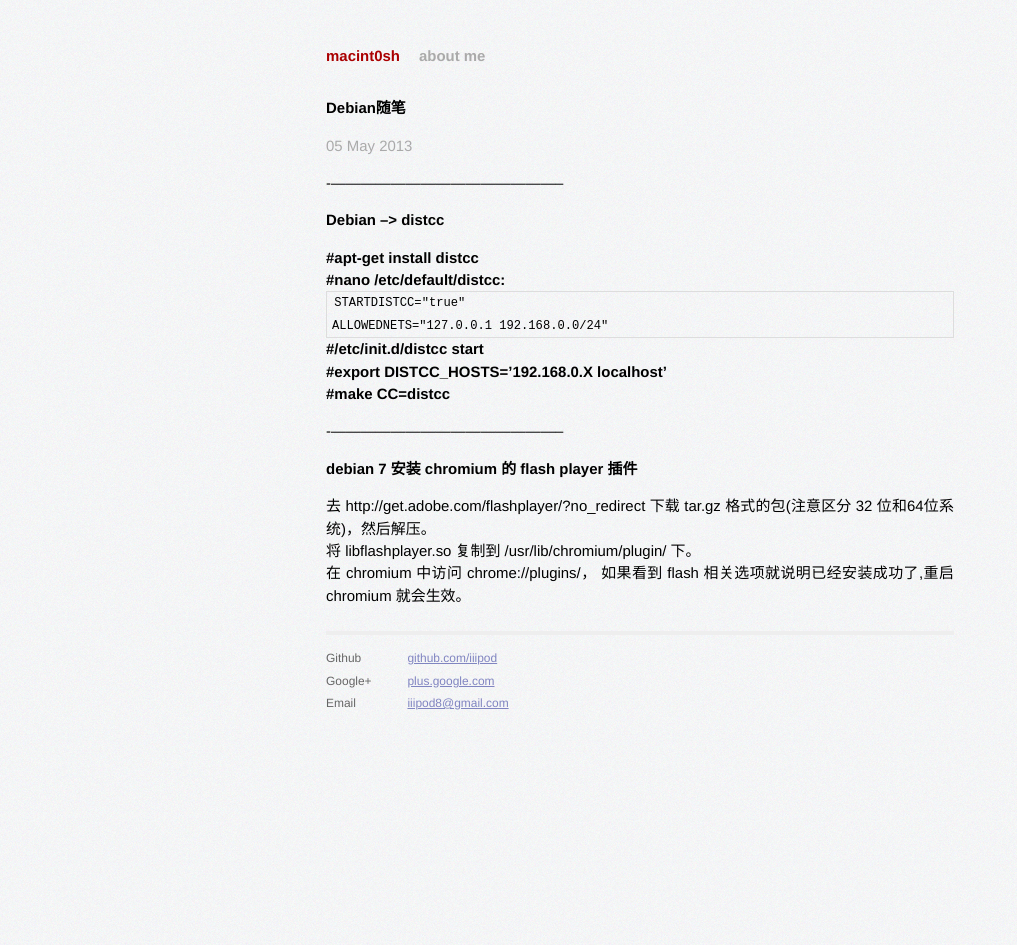
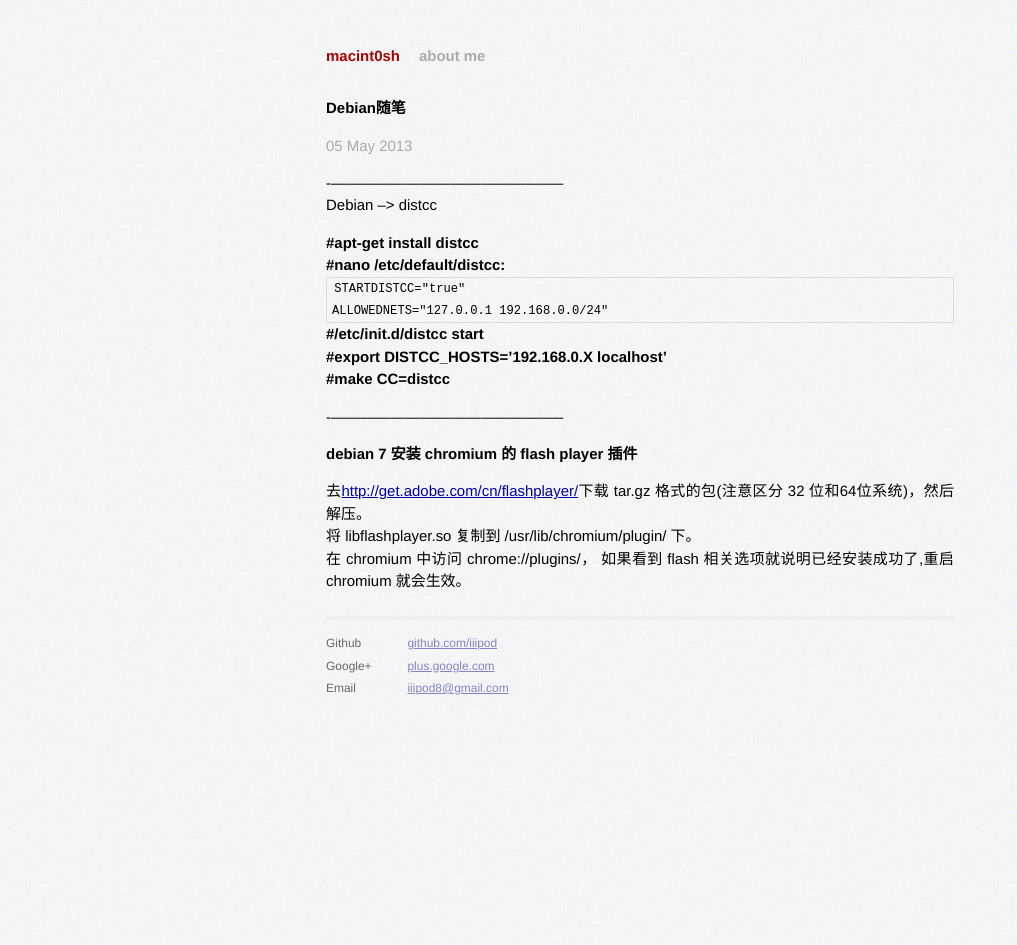
Before and after one commit to iiipod/iiipod.github.com, a Jekyll site: the page built from _posts/2013-05-05-Debian-随笔.markdown, in a window 1280 px wide. Shown: the whole page, without its empty margins (0-1017 px from the left). Built offline with Jekyll 4.4.1, drawn with Linux system fonts in a browser that asks for light colours; Markdown is read by kramdown in place of the engine named in the settings.

Commit message:
2014年 05月 03日 星期六 12:46:41 CST

```diff
--- a/_posts/2013-05-05-Debian-随笔.markdown
+++ b/_posts/2013-05-05-Debian-随笔.markdown
@@ -5,9 +5,10 @@
   name: macint0sh
 ---
 \------------------------------------------------
-# Debian --> distcc
+Debian --> distcc
 #### \#apt-get install distcc
 #### \#nano /etc/default/distcc:
+
     STARTDISTCC="true"
     ALLOWEDNETS="127.0.0.1 192.168.0.0/24"
 
```
Also changed, not shown: other parts of _posts/2013-05-05-Debian-随笔.markdown (+1 -1 lines).
